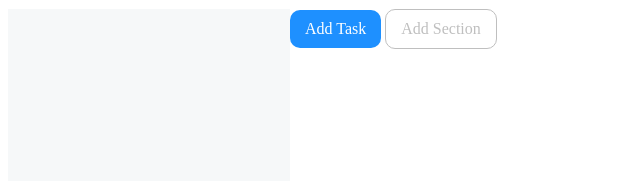
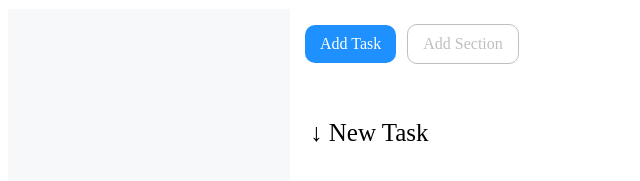
Before and after one commit to niculas1989/html-css-toboolist, a plain HTML site: page index.html in a window 1280 px wide. Shown: the part 69-250 px from the top of the page, without its empty margins (0-640 px from the left). Drawn offline with Linux system fonts and the light colour scheme.

Commit message:
add css implementetion for buttons

```diff
--- a/css/style.css
+++ b/css/style.css
@@ -40,6 +40,7 @@ main {
     color: #fff;
     background-color: dodgerblue;
     border-radius: 10px;
+    margin: 15px 5px 15px 15px;
 }
 
 #add-section {
@@ -51,4 +52,11 @@ main {
     border-style: solid;
     border-color: #BFBFBF;
     border-radius: 10px;
+    margin: 15px 2px;
 }
+
+#first-section {
+    margin: 40px 20px;
+    font-style: bold;
+    font-size: 25px;
+}
--- a/index.html
+++ b/index.html
@@ -24,15 +24,16 @@
         <header class=second-head>
 
             <div>
-                <a id="add-task" href="#">Add Task</a>
-
-
-
-                <a id="add-section" href="#">Add Section</a>
+                <a id=add-task href="#">Add Task</a>
+                <a id=add-section href="#">Add Section</a>
             </div>
 
+            <section id=first-section>
+                <p>&darr; New Task</p>
 
+            </section>
         </header>
+
 
 
     </main>
```
